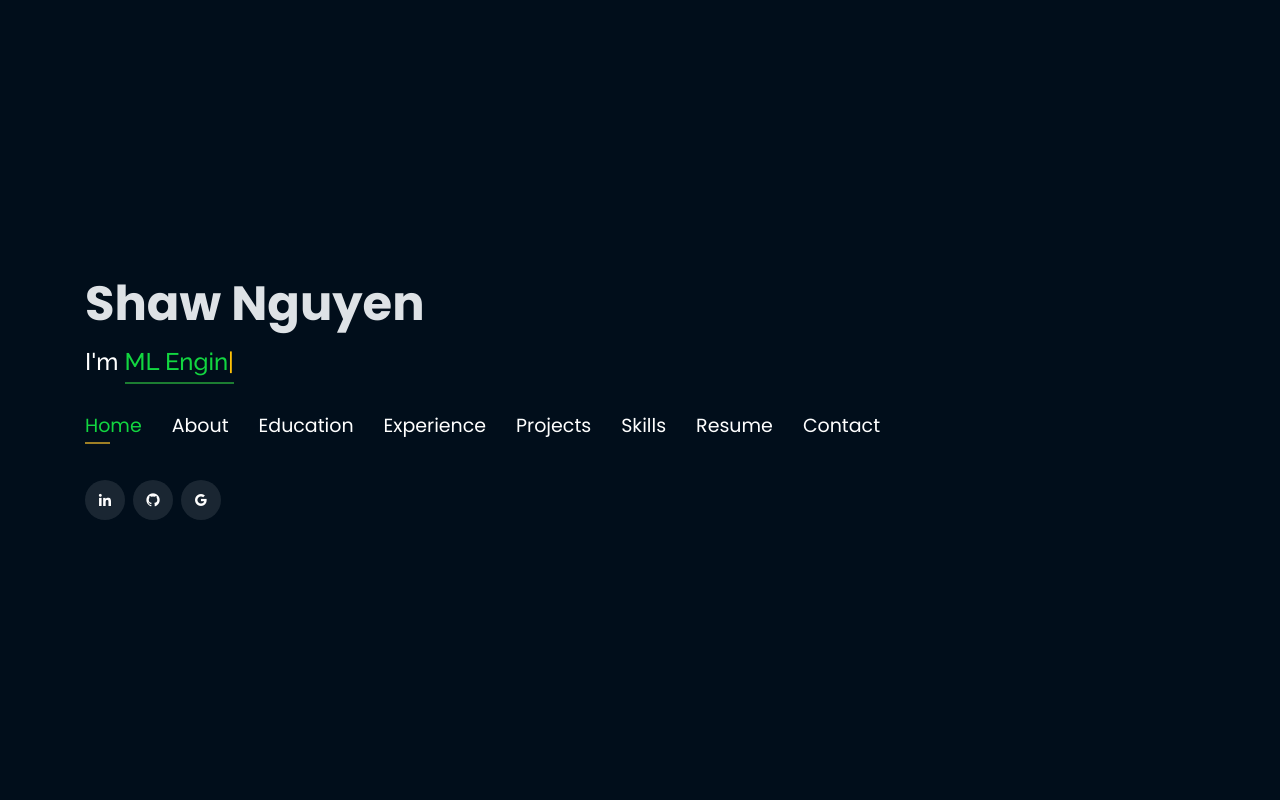
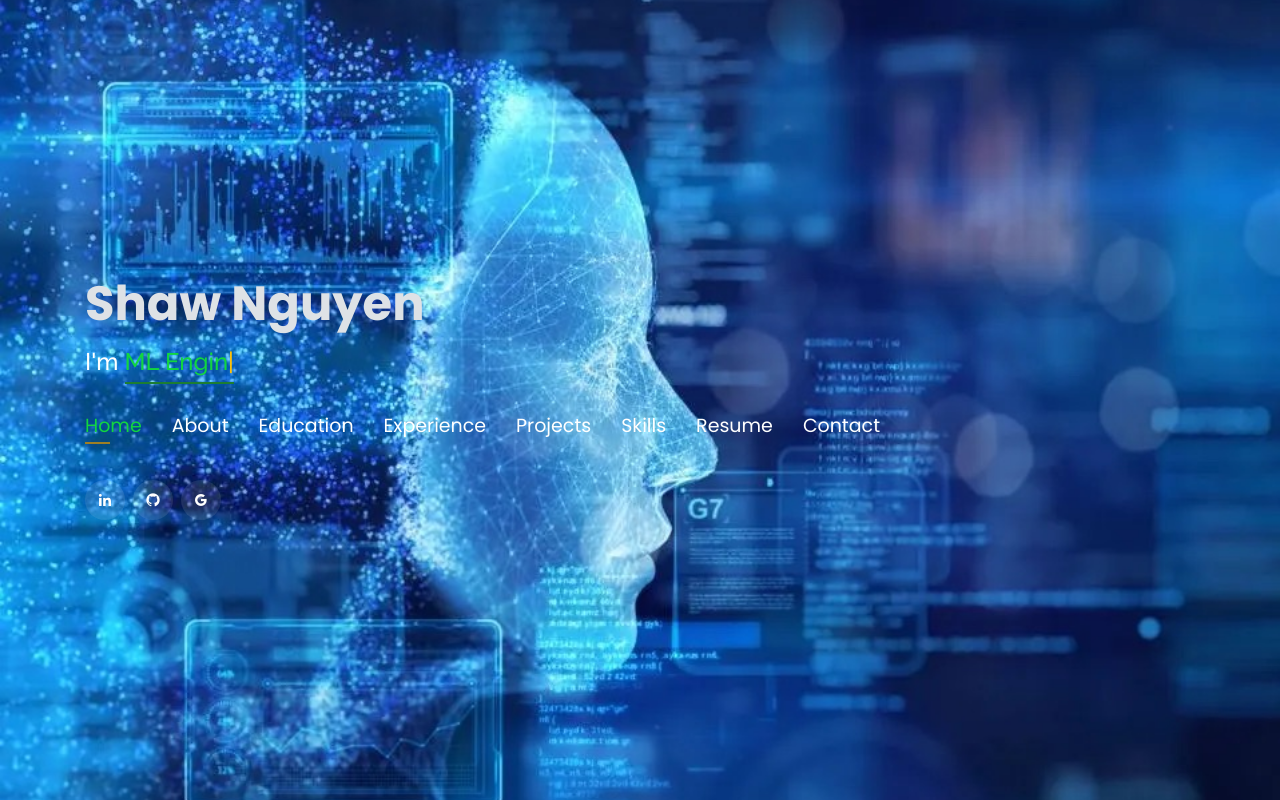
Before and after one commit to mrshaw01/mrshaw01.github.io, a plain HTML site: page index.html in a window 1280 px wide. Drawn offline with nearby package versions, Linux system fonts and the light colour scheme.

Commit message:
background

```diff
--- a/assets/css/style.css
+++ b/assets/css/style.css
@@ -18,7 +18,10 @@ body {
 body::before {
   content: "";
   position: fixed;
-  background: #010e1b;
+  background-image: url('../img/background/bg.jpeg'); /* Change the path accordingly */
+  background-size: cover;
+  background-position: center;
+  background-repeat: no-repeat;
   background-size: cover;
   left: 0;
   right: 0;
```
Also changed, not shown: website_images/AboutPage.png (deleted), website_images/HomePage.gif (deleted), website_images/ProjectPage.png (deleted), 3 other files.
